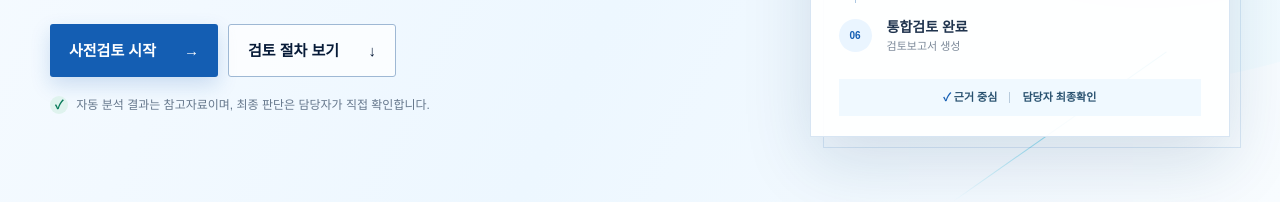
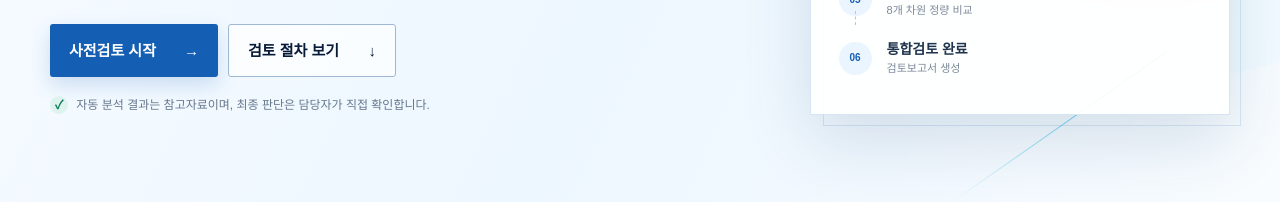
Before and after one commit to totwinkle/IITP_Genie, a website: page public/index.html in a window 1280 px wide. Shown: the part 552-754 px from the top of the page. Drawn offline with Linux system fonts and the light colour scheme; no server answers.

Commit message:
design: remove blue evidence badge copy

```diff
--- a/public/index.html
+++ b/public/index.html
@@ -48,7 +48,6 @@
             <li><b>05</b><span>중복성 검토<small>8개 차원 정량 비교</small></span></li>
             <li><b>06</b><span>통합검토 완료<small>검토보고서 생성</small></span></li>
           </ol>
-          <div class="evidence-badge"><span aria-hidden="true">✓</span> 근거 중심 <i></i> 담당자 최종확인</div>
         </div>
       </div>
     </section>
```
